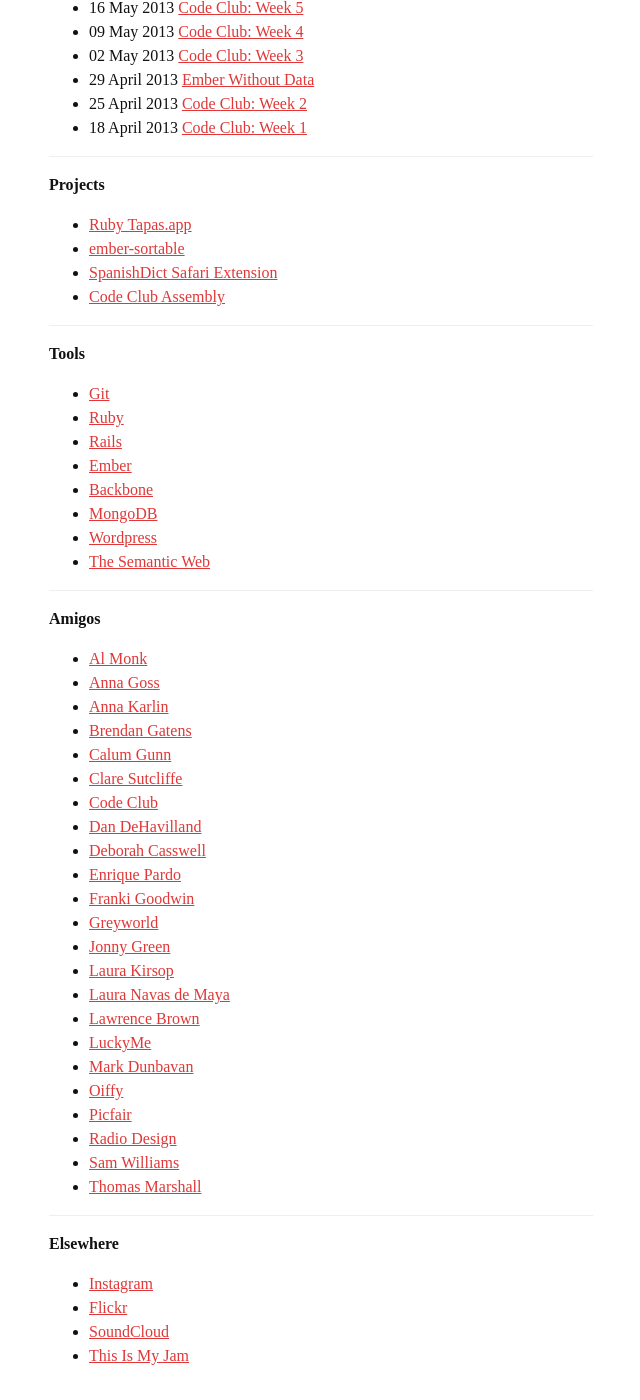
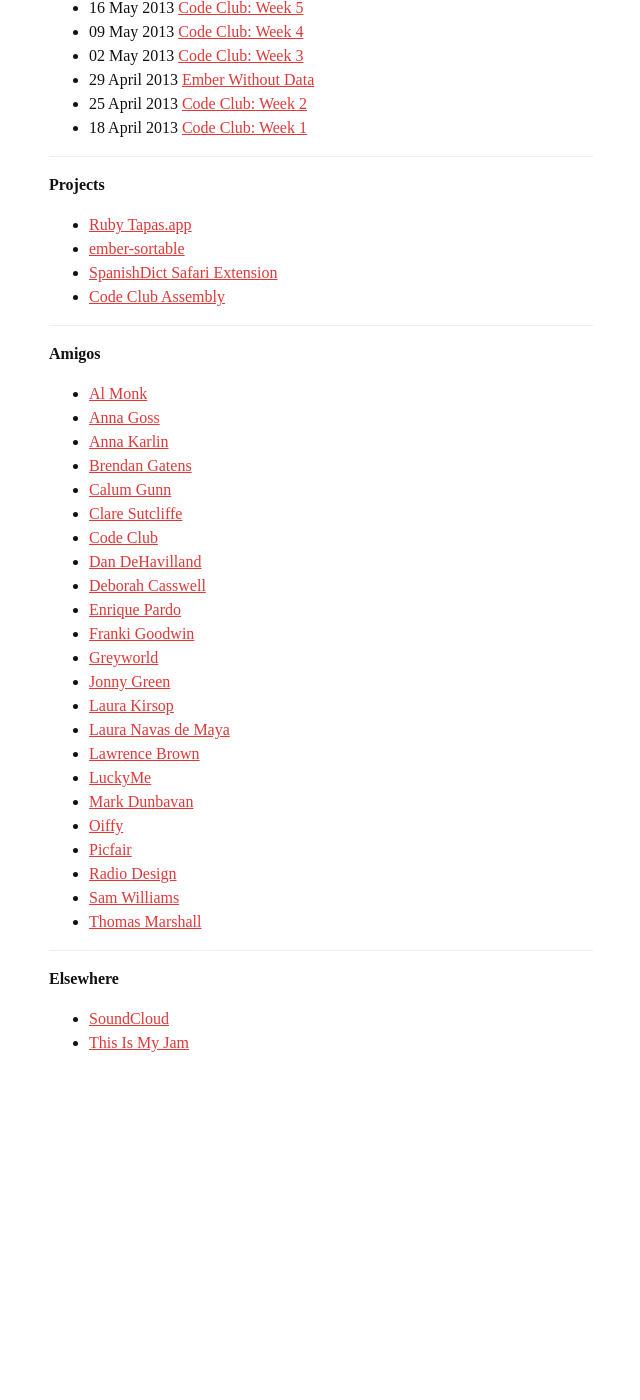
Before and after one commit to jgwhite/jgwhite.github.io, a Jekyll site: the page built from index.md, in a window 1280 px wide and 1400 px high, scrolled down 615 px. Shown: the whole window, without its empty margins (319-959 px from the left). Built offline with Jekyll 4.4.1, drawn with Linux system fonts in a browser that asks for light colours; some web fonts are replaced; after the commit the page ends 1702 px from its top, so only the background shows below that.

Commit message:
Remove redundant links

```diff
--- a/index.md
+++ b/index.md
@@ -39,19 +39,6 @@
 
 ---
 
-## Tools
-
-* [Git](http://git-scm.com/)
-* [Ruby](http://www.ruby-lang.org/)
-* [Rails](http://rubyonrails.org/)
-* [Ember](http://emberjs.com/)
-* [Backbone](http://backbonejs.org/)
-* [MongoDB](http://www.mongodb.org/)
-* [Wordpress](http://wordpress.org/)
-* [The Semantic Web](http://www.w3.org/)
-
----
-
 ## Amigos
 
 * [Al Monk](http://www.alasdairmonk.com/)
@@ -82,7 +69,5 @@
 
 ## Elsewhere
 
-* [Instagram](http://instagram.com/jgwhite)
-* [Flickr](http://www.flickr.com/people/jgwhite/)
 * [SoundCloud](http://soundcloud.com/jgwhite)
 * [This Is My Jam](http://thisismyjam.com/jgwhite)
```
